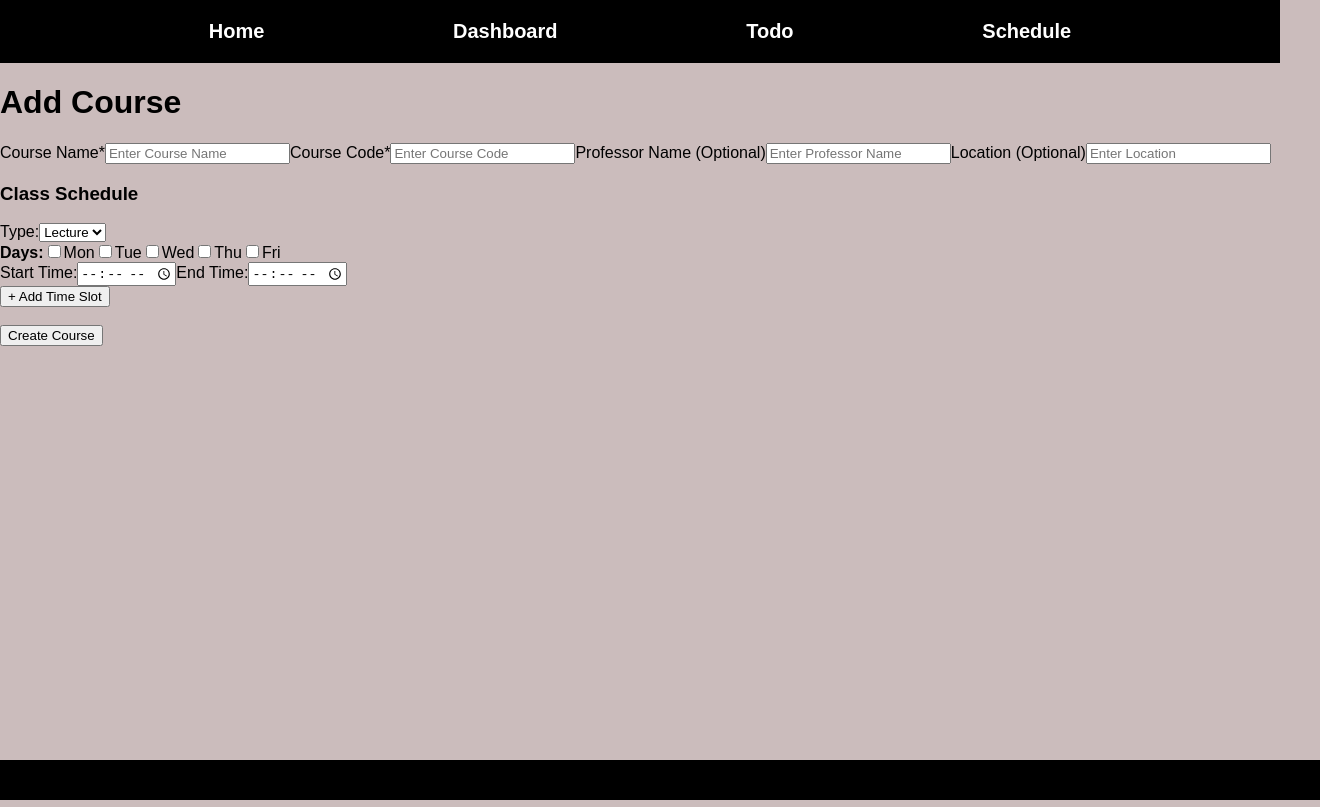
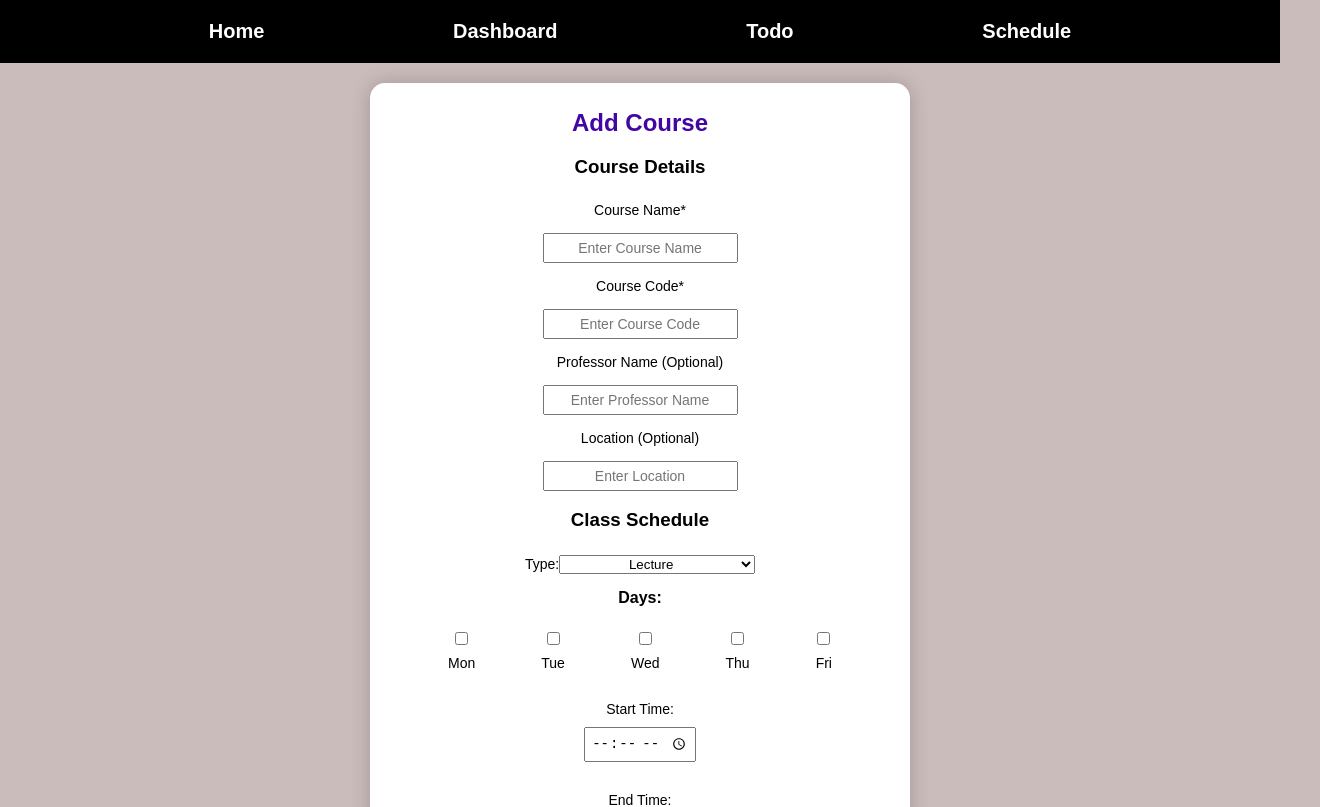
Before and after one commit to LReed03/course-dashboard, a React (Create React App) app in the folder frontend/: page /dashboard/coursecreation in a window 1280 px wide. Shown: the top 807 px of the page, 1320 px wide, since content can reach past the window. Built offline with nearby package versions, Linux system fonts and the light colour scheme; no server answers.

Commit message:
Enhance CourseCreation and Todo components with improved styling and structure; add Course component for course display

```diff
--- a/frontend/src/App.css
+++ b/frontend/src/App.css
@@ -3,4 +3,5 @@ html, main, body{
     padding: 0;
     font-family: Arial, sans-serif;
     background-color: rgb(203, 188, 188);
+    max-width: 100%;
 }
--- a/frontend/src/pages/CourseCreation.js
+++ b/frontend/src/pages/CourseCreation.js
@@ -3,6 +3,7 @@ import Header from "../components/Header";
 import Footer from "../components/Footer";
 import { loadCourses, addCourse } from "../api/courseAPI";
 import { useNavigate } from "react-router-dom";
+import "../styles/CourseCreation.css";
 
 
 function CourseCreation() {
@@ -95,11 +96,12 @@ function CourseCreation() {
   }
 
   return (
-    <div>
+    <div  className="course-creation-container">
       <Header />
       <div className="container">
         <h1>Add Course</h1>
         <form onSubmit={handleSubmit}>
+          <h3>Course Details</h3>
           <label htmlFor="courseName">Course Name*</label>
           <input type="text" id="courseName" name="courseName" placeholder="Enter Course Name" required />
 
@@ -128,6 +130,7 @@ function CourseCreation() {
                 </label>
               <div>
                 <strong>Days:</strong>
+                <div  className="days-container">
                   {daysOfWeek.map((day) => (
                     <label key={day}>
                       <input
@@ -139,6 +142,7 @@ function CourseCreation() {
                     </label>
                   ))}
                 </div>
+              </div>
 
               <div>
                 <label>
@@ -147,7 +151,6 @@ function CourseCreation() {
                     type="time"
                     value={slot.startTime}
                     onChange={(e) => handleTimeChange(index, "startTime", e.target.value)}
-                    required
                   />
                 </label>
 
@@ -157,20 +160,19 @@ function CourseCreation() {
                     type="time"
                     value={slot.endTime}
                     onChange={(e) => handleTimeChange(index, "endTime", e.target.value)}
-                    required
                   />
                 </label>
               </div>
 
               {schedule.length > 1 && (
-                <button type="button" onClick={() => handleRemoveSlot(index)} style={{ marginTop: "8px" }}>
+                <button type="button" onClick={() => handleRemoveSlot(index)} className="small-button">
                   Remove Time Slot
                 </button>
               )}
             </div>
           ))}
 
-          <button type="button" onClick={handleAddSlot}>+ Add Time Slot</button>
+          <button type="button" onClick={handleAddSlot} className="small-button">+ Add Time Slot</button>
 
           <br /><br />
           <button type="submit">Create Course</button>
--- a/frontend/src/pages/Todo.js
+++ b/frontend/src/pages/Todo.js
@@ -26,11 +26,11 @@ function Todo() {
     if (input.trim() === "") {
       return;
     }
-
+/*
     if (courseID === null){
       return;
     }
-
+  */
     const newTask = {
       id: Date.now(),
       title: input,
@@ -55,7 +55,7 @@ function Todo() {
     </div>
   ));
   return (
-    <div>
+    <div className="todo-container">
       <Header />
       <div className="todo">
         <select>{courses.map(course =>
--- a/frontend/src/styles/CourseCreation.css
+++ b/frontend/src/styles/CourseCreation.css
@@ -1,3 +1,86 @@
-html, body, main{
+.course-creation-container{
     min-height: 100vh;
+    margin-bottom: 0px;
 }
+
+.container {
+  background-color: #fff;
+  border-radius: 15px;
+  box-shadow: 0 0 20px rgba(0, 0, 0, 0.2);
+  padding: 10px 20px;
+  transition: transform 0.2s;
+  max-width: 500px;
+  width: 90%;
+  text-align: center;
+  margin: auto;
+  margin-top: 20px;
+  margin-bottom: 45px;
+}
+
+.course-creation-container h1 {
+  font-size: x-large;
+  text-align: center;
+  color: #4206a3;
+}
+
+.container input,
+.container label {
+  display: block;
+  margin: 10px auto;
+  font-size: 14px;
+  max-width: 100%;
+  padding: 5px;
+  text-align: center;
+}
+
+.days-container {
+  display: flex;
+  justify-content: center;
+  margin: auto;
+  width: 90%;
+}
+
+.days-container label {
+  display: flex;
+  flex-direction: column;
+  align-items: center;
+  font-size: 14px;
+  cursor: pointer;
+}
+
+
+.container select {
+  width: 40%;
+  text-align: center;
+}
+
+.container button {
+  padding: 10px 20px;
+  border-radius: 6px;
+  border: none;
+  margin: 15px;
+  color: white;
+  background-color: #4206a3;
+  cursor: pointer;
+  width: 40%;
+  font-size: 16px;
+}
+.container button:hover {
+  background-color: #32048a;
+}
+.container .small-button {
+  padding: 5px 10px;
+  font-size: 12px;
+  width: auto;
+  margin-top: 8px;
+  background-color: #f44336;
+  color: white;
+  border-radius: 4px;
+  border: none;
+  cursor: pointer;
+  transition: background-color 0.2s;
+}
+
+.container .small-button:hover {
+  background-color: #d32f2f;
+}
--- a/frontend/src/styles/Footer.css
+++ b/frontend/src/styles/Footer.css
@@ -3,7 +3,7 @@
     justify-content: center;
     padding: 20px;
     background-color: black;
-    position: absolute;
-    width: 100%;
+    position: relative;
+    max-width: 100%;
     bottom: 0;
 }
--- a/frontend/src/styles/Todo.css
+++ b/frontend/src/styles/Todo.css
@@ -1,3 +1,8 @@
+.todo-container {
+    min-height: 100vh;
+}
+
+
 .todo{
     display: flex;
     justify-content: center;
```
Also changed, not shown: frontend/src/components/Course.js (added, +14 -0 lines). Lines whose indentation alone changed are shown as unchanged.
